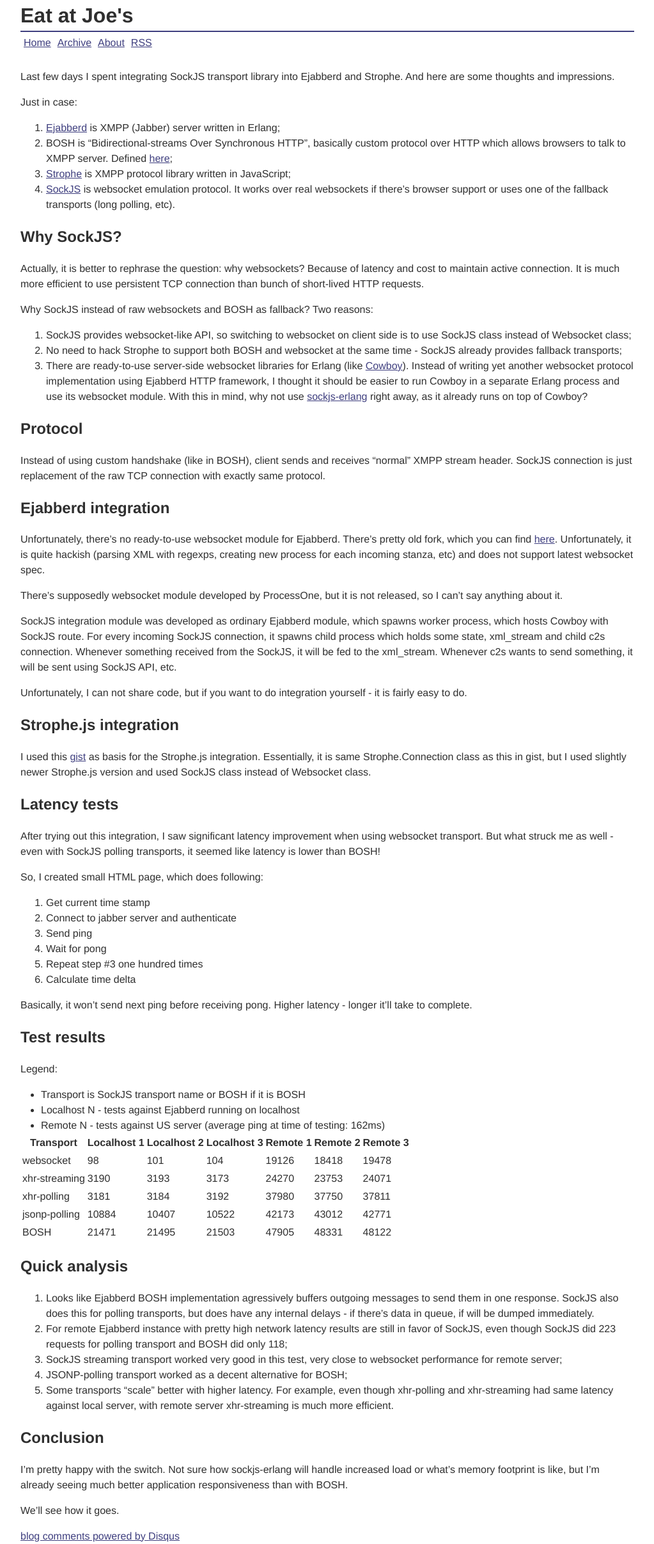
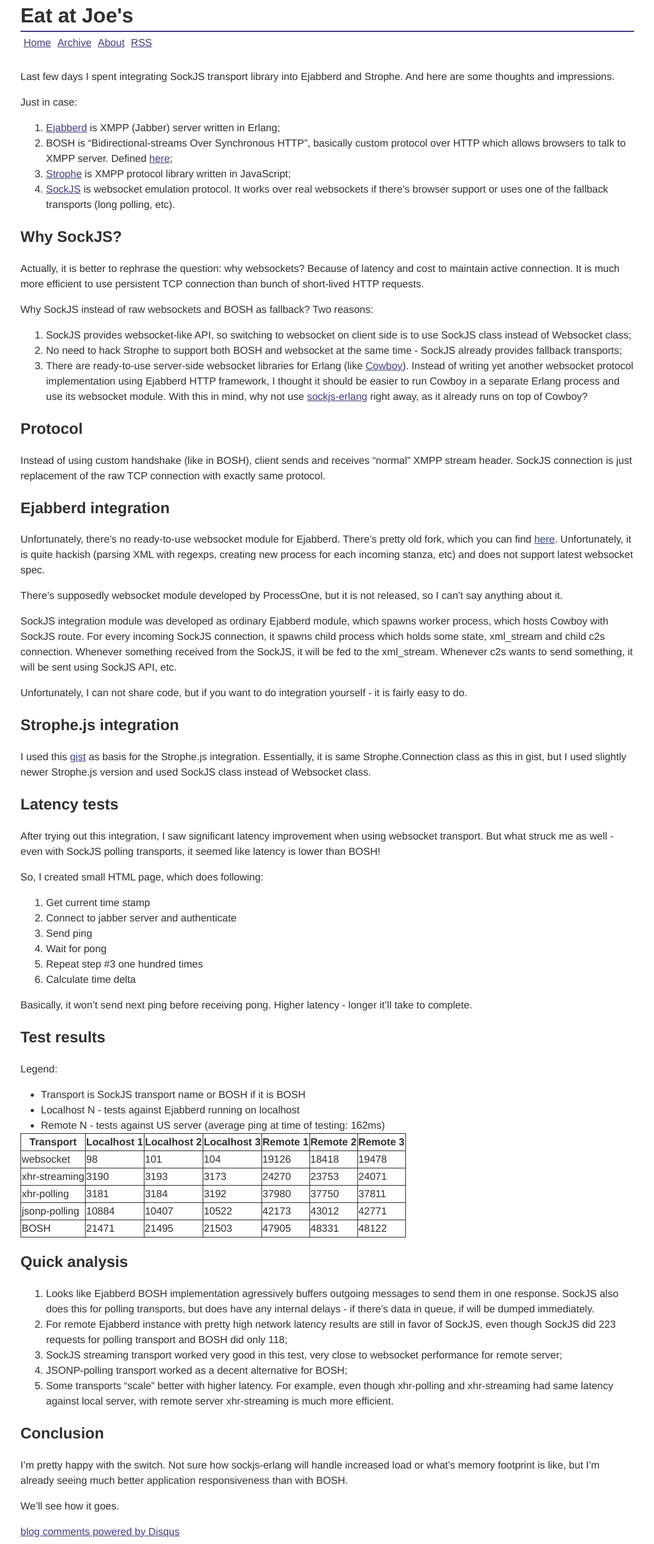
Before and after one commit to mrjoes/mrjoes.github.com, a Jekyll site: the page built from _posts/2012-10-11-sockjs-ejabberd.md, in a window 1280 px wide. Shown: the whole page at 64% size, without its empty margins (128-1151 px from the left). Built offline with Jekyll 4.4.1, drawn with Linux system fonts in a browser that asks for light colours; comment, search, counter and statistics services are not loaded.

Commit message:
Table fix

```diff
--- a/_posts/2012-10-11-sockjs-ejabberd.md
+++ b/_posts/2012-10-11-sockjs-ejabberd.md
@@ -79,6 +79,14 @@
 * Localhost N - tests against Ejabberd running on localhost
 * Remote N - tests against US server (average ping at time of testing: 162ms)
 
+
+<style type="text/css">
+table, th, td {
+    border: 1px solid;
+    border-collapse: collapse;
+}
+
+</style>
 <table>
     <tr>
         <th>Transport</th>
```
